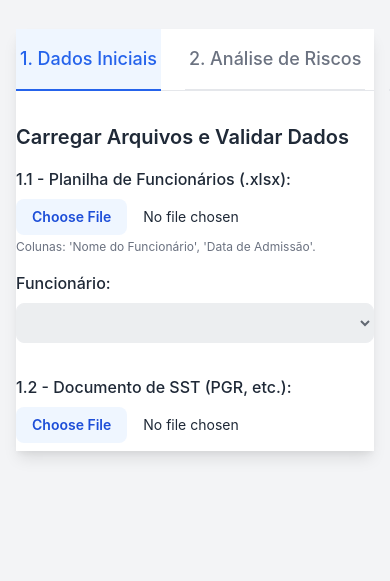
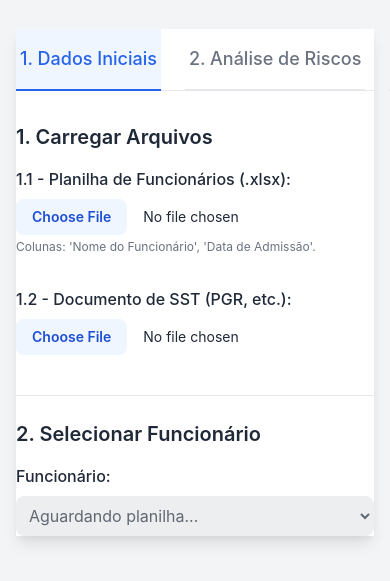
Before and after one commit to robsonmbf/Gerador-de-OS, a plain HTML site: page index.html in a window 390 px wide. Shown: the part 203-784 px from the top of the page. Drawn offline with nearby package versions, Linux system fonts and the light colour scheme.

Commit message:
Update index.html

```diff
--- a/index.html
+++ b/index.html
@@ -119,14 +119,14 @@
             <div class="pt-8">
                 <!-- Aba 1: Dados Iniciais -->
                 <div id="tab-content-1" class="tab-content">
-                    <h3 class="text-xl font-semibold mb-4">Carregar Arquivos e Validar Dados</h3>
-                    <div class="grid grid-cols-1 md:grid-cols-2 gap-8 mb-8">
+                    <div class="space-y-8">
+                        <div>
+                            <h3 class="text-xl font-semibold mb-4">1. Carregar Arquivos</h3>
+                            <div class="grid grid-cols-1 md:grid-cols-2 gap-8">
                                 <div>
                                     <label for="xlsx-input" class="block mb-2 font-medium">1.1 - Planilha de Funcionários (.xlsx):</label>
                                     <input type="file" id="xlsx-input" accept=".xlsx" class="block w-full text-sm file:mr-4 file:py-2 file:px-4 file:rounded-lg file:border-0 file:font-semibold file:bg-blue-50 dark:file:bg-blue-900 file:text-blue-700 dark:file:text-blue-300 hover:file:bg-blue-100 dark:hover:file:bg-blue-800 cursor-pointer">
                                     <p class="text-xs text-gray-500 dark:text-gray-400 mt-1">Colunas: 'Nome do Funcionário', 'Data de Admissão'.</p>
-                            <label for="employee-select" class="block mt-4 mb-2 font-medium">Funcionário:</label>
-                            <select id="employee-select" disabled class="w-full p-2 border rounded-lg bg-gray-200 dark:bg-gray-700 cursor-not-allowed transition-all duration-300"></select>
                                 </div>
                                 <div>
                                     <label for="sst-doc-input" class="block mb-2 font-medium">1.2 - Documento de SST (PGR, etc.):</label>
@@ -134,8 +134,18 @@
                                     <div id="ocr-status" class="mt-2 text-sm flex items-center gap-2"></div>
                                 </div>
                             </div>
-                    <div id="validation-section" class="hidden mt-6 border-t pt-6" style="border-color: var(--border-color);">
-                        <h4 class="text-lg font-semibold mb-3">Valide os Dados Extraídos do Documento</h4>
+                        </div>
+
+                        <div class="border-t pt-6" style="border-color: var(--border-color);">
+                            <h3 class="text-xl font-semibold mb-4">2. Selecionar Funcionário</h3>
+                            <label for="employee-select" class="block mb-2 font-medium">Funcionário:</label>
+                            <select id="employee-select" disabled class="w-full p-2 border rounded-lg bg-gray-200 dark:bg-gray-700 cursor-not-allowed transition-all duration-300">
+                                <option>Aguardando planilha...</option>
+                            </select>
+                        </div>
+
+                        <div id="validation-section" class="hidden border-t pt-6" style="border-color: var(--border-color);">
+                            <h3 class="text-xl font-semibold mb-4">3. Validar Dados Extraídos</h3>
                             <p class="text-sm text-gray-600 dark:text-gray-400 mb-4">O sistema extraiu as informações abaixo. Revise, corrija ou complete conforme necessário.</p>
                             <div class="grid grid-cols-1 md:grid-cols-2 gap-6">
                                 <div>
@@ -157,6 +167,7 @@
                                 <div class="md:col-span-2">
                                     <label for="manual-medicoes" class="block text-sm font-medium">Medições Ambientais:</label>
                                     <textarea id="manual-medicoes" rows="3" class="w-full p-2 border rounded-lg" placeholder="Nenhuma medição encontrada..."></textarea>
+                                </div>
                             </div>
                         </div>
                     </div>
@@ -392,6 +403,7 @@
         });
 
         function populateEmployeeSelect() {
+            employeeSelect.innerHTML = '<option>Aguardando planilha...</option>';
             employeeSelect.innerHTML = '<option value="">-- Selecione um funcionário --</option>';
             employeeData.forEach((employee, index) => {
                 const employeeName = employee['Nome do Funcionário'];
@@ -637,4 +649,4 @@
         });
     </script>
 </body>
-</html>
+</ht
```
Lines whose indentation alone changed are shown as unchanged.
